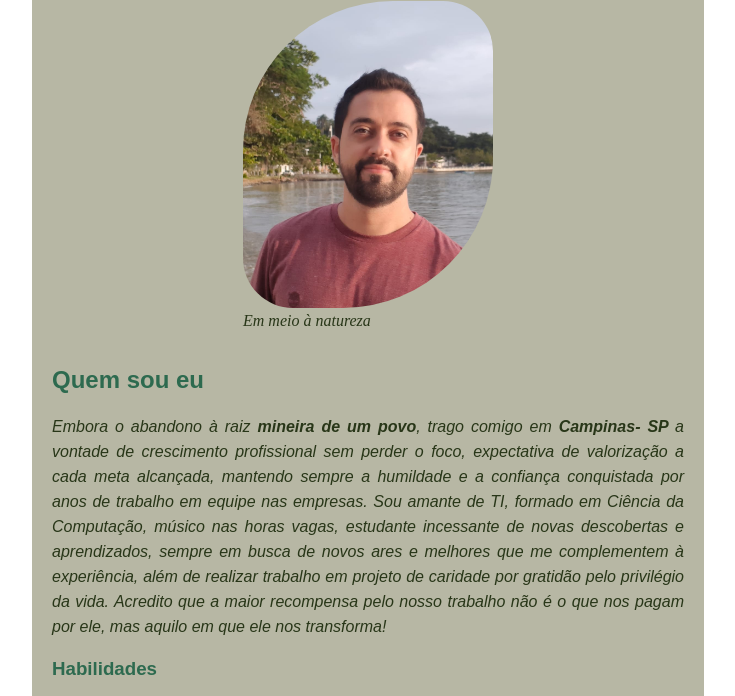
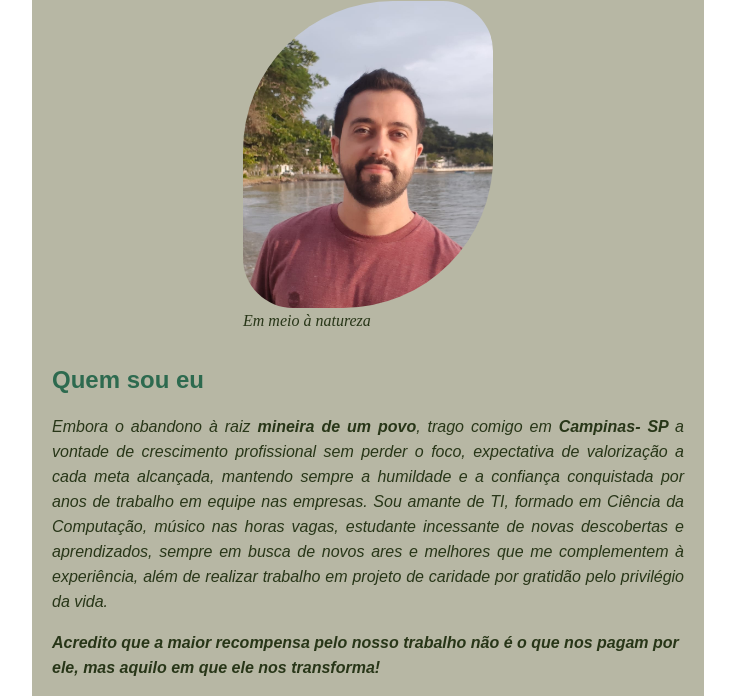
Before and after one commit to CesarRamoss/CesarRamoss.github.io, a plain HTML site: page index.html in a window 1280 px wide. Shown: the part 80-776 px from the top of the page, without its empty margins (272-1007 px from the left). Drawn offline with Linux system fonts and the light colour scheme.

Commit message:
corrigindo tag p

```diff
--- a/index.html
+++ b/index.html
@@ -64,7 +64,7 @@
     <h2>Quem sou eu</h2>
     <p style="text-align: justify;">Embora o abandono à raiz <strong> mineira de um povo</strong>, trago comigo em <strong> Campinas- SP </strong>a vontade de crescimento profissional sem perder o foco, expectativa de valorização a cada meta alcançada, mantendo sempre a humildade e a confiança conquistada por anos de trabalho em equipe nas empresas.
         Sou amante de TI, formado em Ciência da Computação, músico nas horas vagas, estudante incessante de novas descobertas e aprendizados, sempre em busca de novos ares e melhores que me complementem à experiência, além de realizar trabalho em projeto de caridade por gratidão pelo privilégio da vida.
-        Acredito que a maior recompensa pelo nosso trabalho não é o que nos pagam por ele, mas aquilo em que ele nos transforma!</p>
+        <p><strong> Acredito que a maior recompensa pelo nosso trabalho não é o que nos pagam por ele, mas aquilo em que ele nos transforma!</strong></p>
         <h3>Habilidades</h3>
     <ul>
         <li class="musica">Música</li>
```
